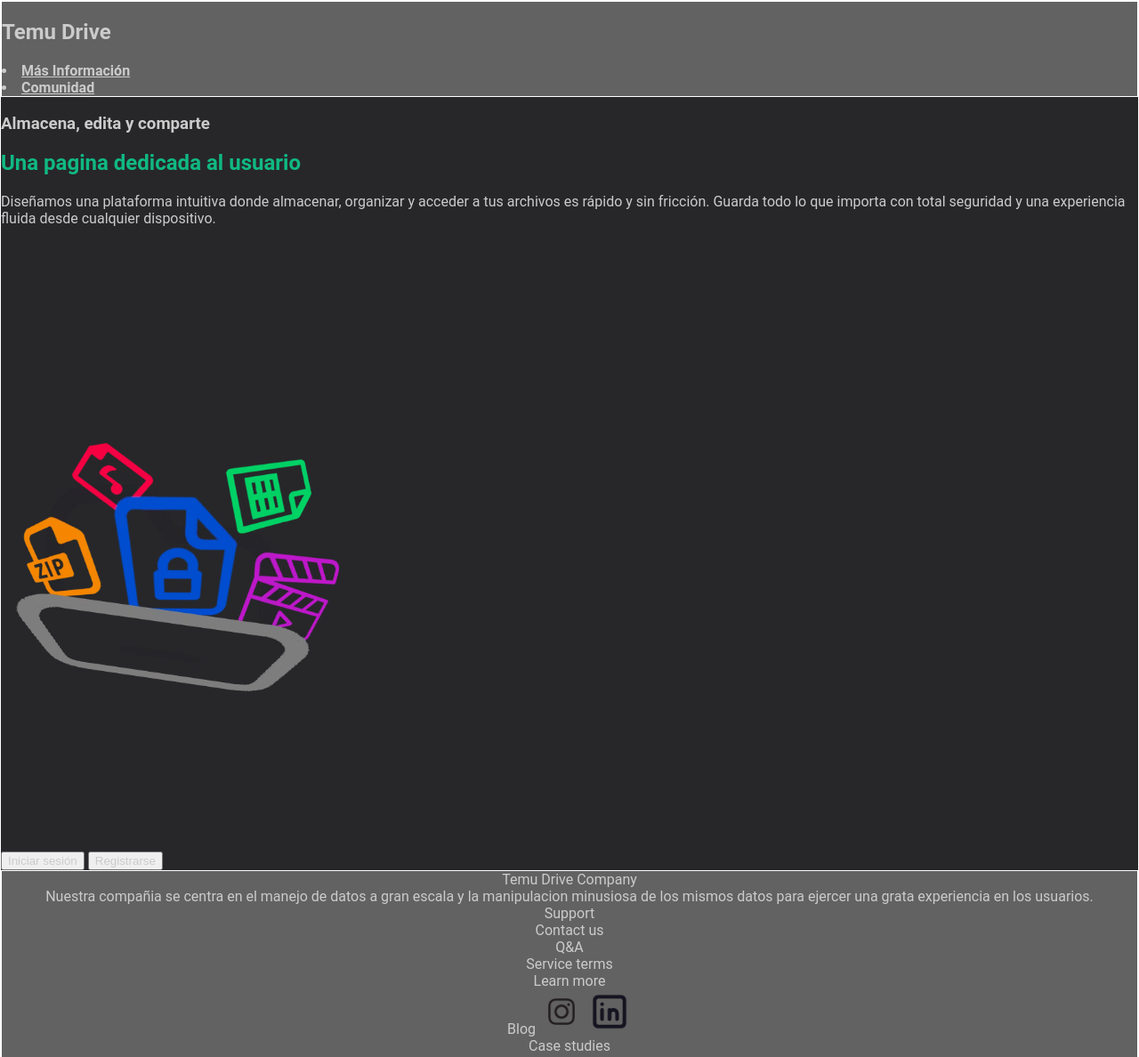
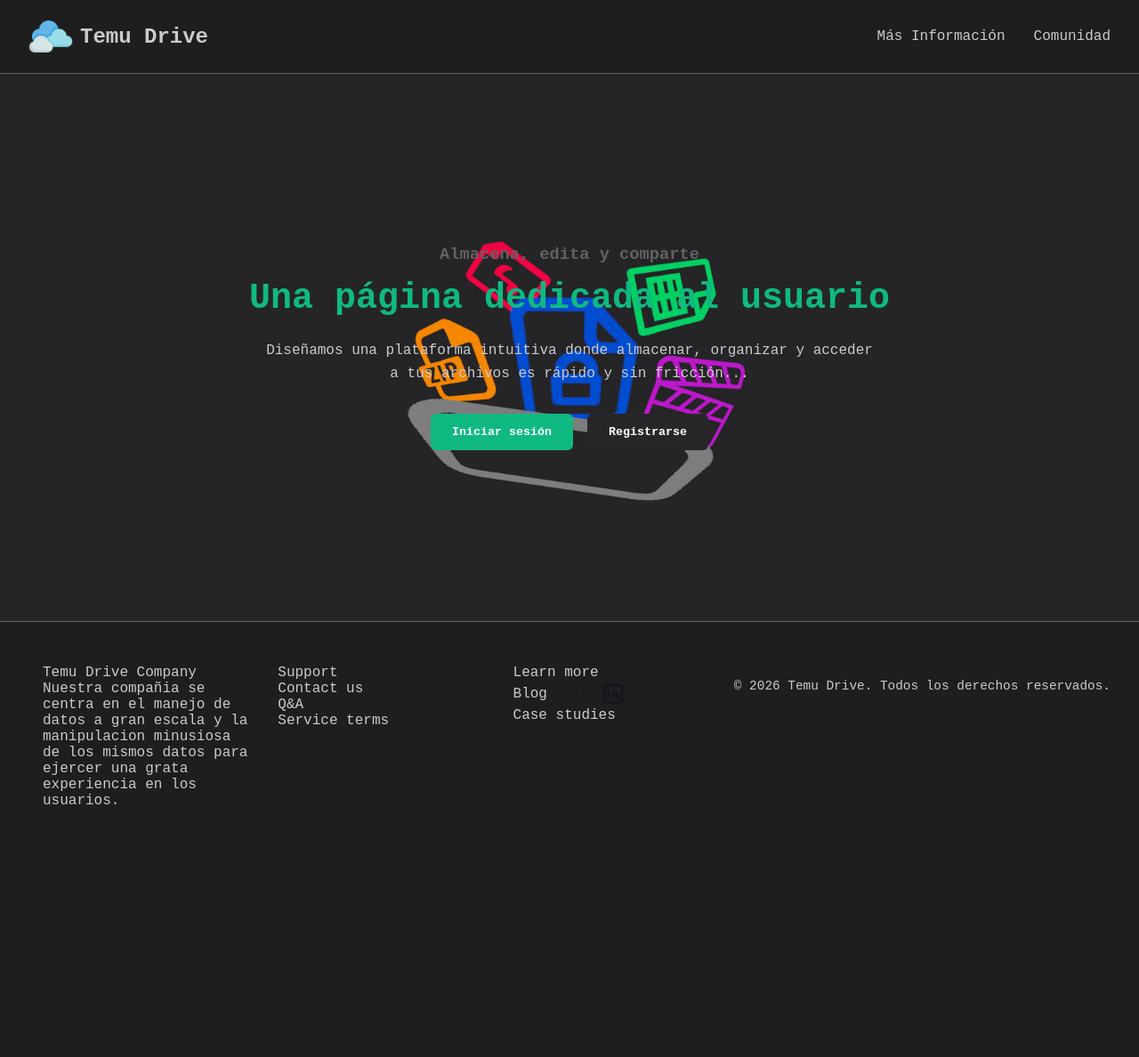
Before and after one commit to chopon7/proyecto_almacenamiento, a plain HTML site: page index.html in a window 1280 px wide. Shown: the top 1188 px of the page at 89% size. After the commit the page ends 957 px from the top, so only its background shows below. Drawn offline with Linux system fonts and the light colour scheme.

Commit message:
Se añadieron mejoras en la interfaz, junto a pseudoelementos, pseudoclases y BEM

```diff
--- a/css/styles.css
+++ b/css/styles.css
@@ -1,50 +1,186 @@
-:root{
+:root {
     --gris1: #626262;
     --gris2: #27272a;
-    --fondo: #0c0a09;
+    --fondo: #252528;
+    --fondo2: #1E1E1E;
     --verde: #10b981;
     --gris-claro: #cbcbcb;
-}
-@font-face {
-  font-family: Roboto, sans-serif;
-  src: url(../assets/fonts/Roboto-Medium.ttf);
-  font-weight: 400;
-  font-style: normal;
-  font-display: swap;
+
+    --fuente-principal: 'Share Tech Mono', monospace;
+    --fuente-secundaria: 'Roboto Mono', monospace;
 }
 
-*{
+/* Reset */
+* {
     color: var(--gris-claro);
-}
-
-header {
-    border: 0.1rem solid white;
-    background-color: var(--gris1);
-
-    font-size: 1rem;
-    font-weight: bold;
-}
-
-body {
-    border: 0.1rem solid white;
-    background-color: var(--gris2);
-    font-family: Roboto, sans-serif;
+    box-sizing: border-box;
     margin: 0;
     padding: 0;
 }
 
-footer {
-    border: 0.1rem solid white;
-    background-color: var(--gris1);
-    font-size: 1rem;
-    text-align: center;
-    color: white;
+/* Header */
+.header {
+    display: flex;
+    justify-content: space-between;
+    align-items: center;
+    background-color: var(--fondo2);
+    border-bottom: 0.1rem solid var(--gris1);
+    padding: 1rem 2rem;
 }
 
-#img-principal {
-    width: 30%;
-    height: auto;
+.header__brand {
+    display: flex;
+    align-items: center;
+    gap: 0.5rem;
 }
-.Eslogan {
+
+.header__logo-img {
+    display: block;
+}
+
+.header__logo-text {
+    font-family: var(--fuente-principal);
+    font-size: 1.5rem;
+    margin: 0;
+}
+
+.header__logo {
+    font-family: var(--fuente-principal);
+    font-size: 1.5rem;
+}
+
+.header__list {
+    display: flex;
+    gap: 2rem;
+    list-style: none;
+}
+
+.header__link {
+    text-decoration: none;
+    color: var(--gris-claro);
+    font-family: var(--fuente-secundaria);
+    position: relative;
+    transition: color 0.3s ease;
+}
+
+/* Pseudoclase */
+.header__link:hover {
     color: var(--verde);
 }
+
+/* Pseudoelemento */
+.header__link::after {
+    content: "";
+    display: block;
+    width: 0%;
+    height: 2px;
+    background-color: var(--verde);
+    transition: width 0.3s ease;
+    position: absolute;
+    bottom: -4px;
+    left: 0;
+}
+
+.header__link:hover::after {
+    width: 100%;
+}
+
+/* Body */
+body {
+    background-color: var(--fondo2);
+    font-family: var(--fuente-secundaria);
+}
+
+/* Main */
+.main {
+    text-align: center;
+    padding: 12rem 6rem;
+    background: url('../assets/img/Fondo1.jpg') center/cover no-repeat;
+    background-size: 25rem;
+    background-color: var(--fondo);
+    background-attachment: fixed;
+}
+
+.main__subtitle {
+    font-family: var(--fuente-secundaria);
+    color: var(--gris1);
+    margin-bottom: 1rem;
+}
+
+.main__title {
+    font-family: var(--fuente-principal);
+    font-size: 2.5rem;
+    margin-bottom: 1.5rem;
+}
+
+.main__title--highlight {
+    color: var(--verde);
+}
+
+.main__text {
+    max-width: 700px;
+    margin: 0 auto 2rem;
+    line-height: 1.6;
+}
+
+/* Botones */
+.main__buttons {
+    display: flex;
+    justify-content: center;
+    gap: 1rem;
+}
+
+.button {
+    padding: 0.8rem 1.5rem;
+    border: none;
+    border-radius: 6px;
+    font-weight: bold;
+    cursor: pointer;
+    font-family: var(--fuente-principal);
+    transition: transform 0.3s ease;
+}
+
+.button--primary {
+    background-color: var(--verde);
+    color: #fff;
+}
+
+.button--secondary {
+    background-color: var(--gris2);
+    color: #fff;
+}
+
+.button:hover {
+    transform: scale(1.05);
+}
+
+/* Footer */
+footer {
+    display: flex;
+    justify-content: space-between;
+    flex-wrap: wrap;
+    background-color: var(--fondo2);
+    border-top: 0.1rem solid var(--gris1);
+    padding: 2rem;
+    font-family: var(--fuente-secundaria);
+    text-align: left;
+}
+
+footer section {
+    flex: 1 1 200px;
+    margin: 1rem;
+}
+
+footer p {
+    text-align: center;
+    margin-top: 2rem;
+    font-size: 0.9rem;
+    color: var(--gris-claro);
+}
+
+footer picture img {
+    width: 30px;
+    height: 30px;
+    margin-right: 10px;
+    vertical-align: middle;
+}
--- a/index.html
+++ b/index.html
@@ -2,7 +2,7 @@
 <html lang="es">
 
 <head>
-    <!-- Confiruacciones minimas -->
+    <!-- Configuraciones minimas -->
     <meta charset="UTF-8">
     <meta name="viewport" content="width=device-width, initial-scale=1.0">
 
@@ -39,54 +39,48 @@
 
 <body id="body">
     <header class="header">
-        <h2>Temu Drive</h2>
-        <nav>
-            <section>
-                <li>
-                    <a href="pages/informacion.html">Más Información</a>
+        <div class="header__brand">
+            <img class="header__logo-img" src="assets/icons/nube.png" alt="Logo Temu Drive" width="50" height="50"
+                loading="lazy">
+            <h2 class="header__logo-text">Temu Drive</h2>
+        </div>
+
+        <nav class="header__nav">
+            <ul class="header__list">
+                <li class="header__item">
+                    <a class="header__link" href="pages/informacion.html">Más Información</a>
                 </li>
-
-                <li>
-                    <a href="pages/comunidad.html">Comunidad</a>
+                <li class="header__item">
+                    <a class="header__link" href="pages/comunidad.html">Comunidad</a>
                 </li>
-
-            </section>
+            </ul>
         </nav>
     </header>
 
 
-    <main>
-        <section name="Introduccion">
-            <h3>Almacena, edita y comparte</h3>
+    <main class="main">
+        <section class="main__intro">
+            <h3 class="main__subtitle">Almacena, edita y comparte</h3>
         </section>
 
-        <section name="Eslogan">
-            <strong>
-                <h1 class="Eslogan">Una pagina dedicada al usuario</h1>
-            </strong>
+        <section class="main__slogan">
+            <h1 class="main__title main__title--highlight">Una página dedicada al usuario</h1>
         </section>
 
-        <section name="Descripcion">
-            <p> Diseñamos una plataforma intuitiva donde almacenar, organizar y acceder a tus archivos es rápido y sin
-                fricción.
-                Guarda todo lo que importa con total seguridad y una experiencia fluida desde cualquier dispositivo.</p>
-        </section>
-        <picture>
-            <source srcset="assets/img/Fondo1.avif" type="image/avif" loading="lazy">
-
-            <img id="img-principal" src="assets/img/Fondo1.jpg"
-                alt="Imagen de fondo de texto principal y con tranparencia" width="300" height="300" loading="lazy">
-        </picture>
-
-        <section name="Botones" content="Botones de iniciar sesion y registrarse">
-            <button class="border">Iniciar sesión</button>
-            <button class="border">Registrarse</button>
+        <section class="main__description">
+            <p class="main__text">Diseñamos una plataforma intuitiva donde almacenar, organizar y acceder a tus archivos
+                es rápido y sin fricción...</p>
         </section>
 
+        <section class="main__buttons">
+            <button class="button button--primary">Iniciar sesión</button>
+            <button class="button button--secondary">Registrarse</button>
+        </section>
     </main>
 
+
     <footer id="div-footer">
-        <section name="pie de pagina">
+        <section name="Pie de pagina">
             Temu Drive Company
             <div>
                 Nuestra compañia se centra en el manejo de datos a gran escala y la manipulacion minusiosa de los mismos
```
